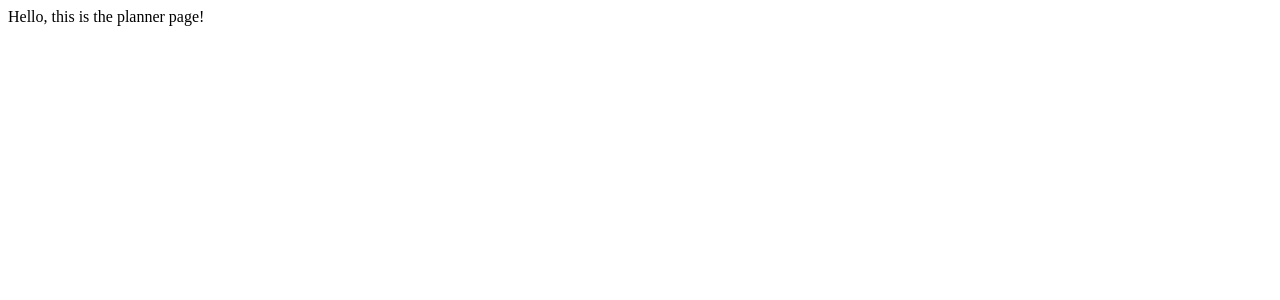
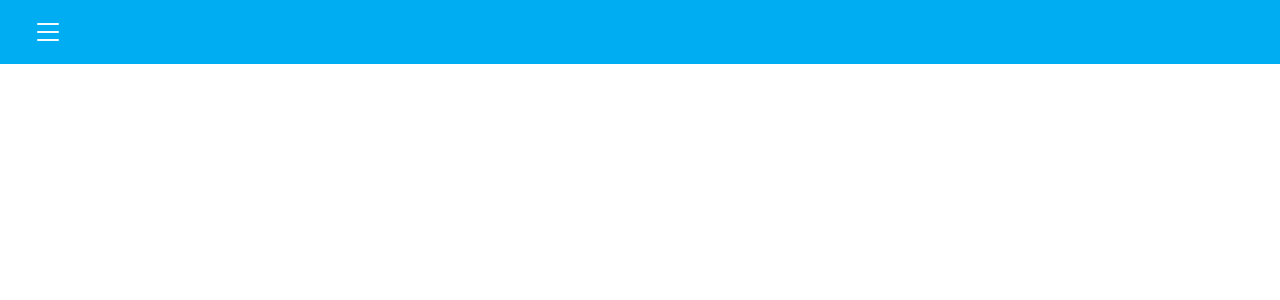
Before and after one commit to ekiminatorn/RM-Routeplanner, a Vue app in the folder rm-routeplanner/: page /planner in a window 1280 px wide. Shown: the top 300 px of the page. Built offline with nearby package versions, Linux system fonts and the light colour scheme.

Commit message:
Navbar + sidebar

```diff
--- a/rm-routeplanner/package.json
+++ b/rm-routeplanner/package.json
@@ -8,7 +8,11 @@
     "lint": "vue-cli-service lint"
   },
   "dependencies": {
+    "@popperjs/core": "^2.9.1",
+    "bootstrap": "^5.0.0-beta2",
+    "bootstrap-icons": "^1.4.0",
     "core-js": "^3.6.5",
+    "jquery": "^3.6.0",
     "vue": "^2.6.11",
     "vue-router": "^3.2.0"
   },
--- a/rm-routeplanner/src/App.vue
+++ b/rm-routeplanner/src/App.vue
@@ -4,6 +4,13 @@
   </div>
 </template>
 
+<script>
+
+export default {
+
+}
+</script>
+
 <style lang="scss">
-
+    @import "@/assets/styles/global.scss";
 </style>
--- /dev/null
+++ b/rm-routeplanner/src/assets/styles/global.scss
@@ -0,0 +1,18 @@
+@import "../../../node_modules/bootstrap/scss/bootstrap.scss";
+@import url("https://cdn.jsdelivr.net/npm/bootstrap-icons@1.4.0/font/bootstrap-icons.css");
+
+$rainmaker-color: #00ACF2;
+
+.rainmaker-background-color {
+    background-color: $rainmaker-color;
+}
+
+.home {
+    color: red;
+    background-color: green;
+}
+
+.app {
+    margin: 0;
+    min-height: 100vh;
+}
--- /dev/null
+++ b/rm-routeplanner/src/components/planner/NavBar.vue
@@ -0,0 +1,71 @@
+<template>
+  <div>
+    <nav class="navbar navbar-dark rainmaker-background-color">
+      <div class="container-fluid">
+        <div v-on:click="toggleSidebar" class="navbar-brand bi-list" style="padding-left: 20px; padding-top: 0; padding-bottom: 0; margin: 0; font-size: 2em"></div>
+      </div>
+    </nav>
+    <transition name="slide">
+    <div v-if="displaySidebar" id="sidebar" class="sidebar">
+      <router-link to="planner">Reittisuunnittelu</router-link>
+      <router-link to="planner/places">Kohteet</router-link>
+      <router-link to="planner/drivers">Kuljettajat</router-link>
+      <router-link to="planner/vehicles">Ajoneuvot</router-link>
+    </div>
+    </transition>
+  </div>
+</template>
+
+<script>
+export default {
+  name: "NavBar",
+  data: function () {
+    return {
+      displaySidebar: false,
+    };
+  },
+  methods: {
+    toggleSidebar: function () {
+      this.displaySidebar = !this.displaySidebar;
+    },
+  },
+};
+</script>
+
+<style lang="scss" scoped>
+/* The sidebar menu */
+.sidebar {
+  height: 100%; /* 100% Full-height */
+  width: 250px; /* 0 width - change this with JavaScript */
+  position: fixed; /* Stay in place */
+  z-index: -10; /* Stay on top */
+  top: 0;
+  left: 0;
+  background-color: $rainmaker-color;
+  overflow-x: hidden; /* Disable horizontal scroll */
+  padding-top: 60px; /* Place content 60px from the top */
+  transition: 0.5s; /* 0.5 second transition effect to slide in the sidebar */
+}
+
+/* The sidebar links */
+.sidebar a {
+  padding: 8px 8px 8px 32px;
+  text-decoration: none;
+  font-size: 25px;
+  color: white;
+  display: block;
+  transition: 0.3s;
+}
+
+.sidebar a:hover {
+  color: #575555;
+}
+
+.slide-enter, .slide-leave-to {
+    width: 0px;
+}
+
+.slide-enter-to, .slide-leave {
+    width: 250px;
+}
+</style>
--- a/rm-routeplanner/src/views/planner/Planner.vue
+++ b/rm-routeplanner/src/views/planner/Planner.vue
@@ -1,9 +1,18 @@
 <template>
-    <div>Hello, this is the planner page!</div>
+    <div class="planner">
+        <NavBar/>
+    </div>
+
 </template>
 
 <script>
+import NavBar from "@/components/planner/NavBar.vue";
+
 export default {
+    name: 'Planner',
+    components: {
+        NavBar
+    }
 
 }
 </script>
--- /dev/null
+++ b/rm-routeplanner/vue.config.js
@@ -0,0 +1,9 @@
+module.exports = {
+    css: {
+      loaderOptions: {
+        scss: {
+            prependData: `@import "@/assets/styles/global.scss";`
+        }
+      }
+    }
+  };
```
Also changed, not shown: 2 other files (tests, documents, lock files or other folders).
